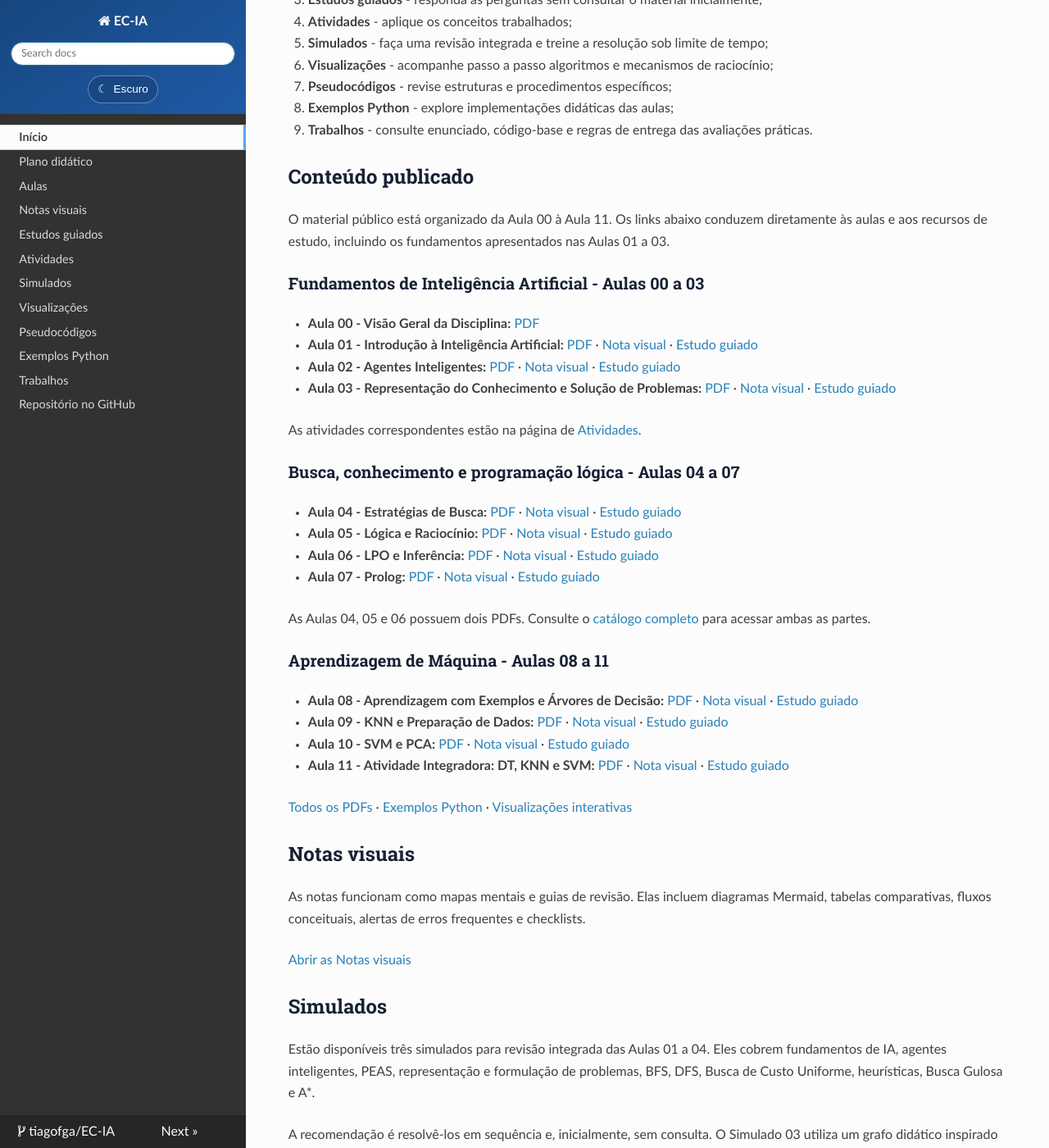
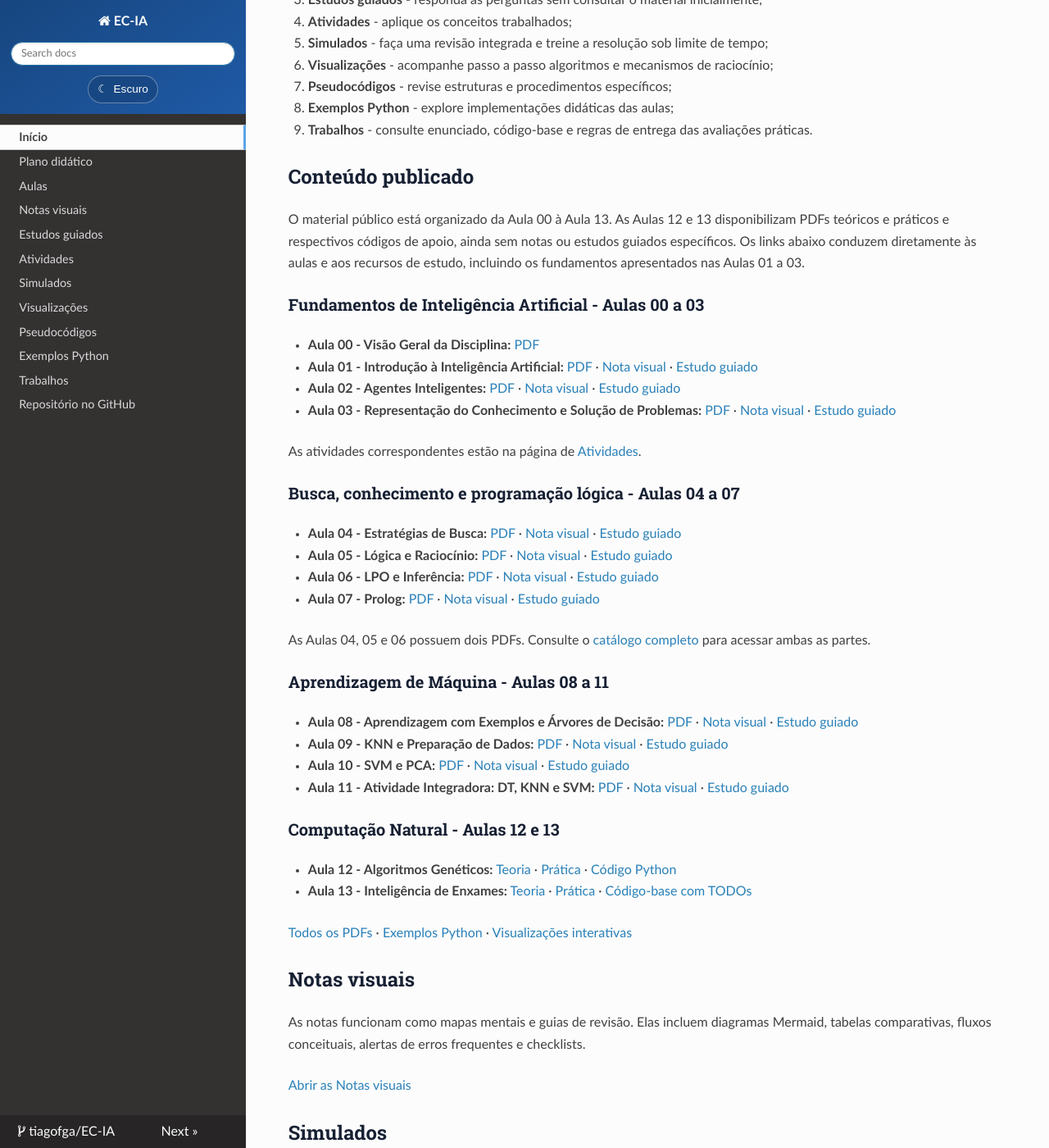
Before and after one commit to tiagofga/EC-IA, an MkDocs documentation site: the page built from docs/index.md, in a window 1280 px wide and 1400 px high, scrolled down 575 px. Shown: the whole window at 82% size. Built offline with MkDocs 1.6.1, drawn with Linux system fonts in a browser that asks for light colours; nearby versions of some CDN libraries; some of the changed text lies outside the part shown.

Commit message:
docs: integra aulas 12 e 13 aos indices e ao site

```diff
--- a/docs/index.md
+++ b/docs/index.md
@@ -22,7 +22,7 @@ Se você está acompanhando a disciplina durante o semestre, use esta sequência
 
 ## Conteúdo publicado
 
-O material público está organizado da Aula 00 à Aula 11. Os links abaixo conduzem diretamente às aulas e aos recursos de estudo, incluindo os fundamentos apresentados nas Aulas 01 a 03.
+O material público está organizado da Aula 00 à Aula 13. As Aulas 12 e 13 disponibilizam PDFs teóricos e práticos e respectivos códigos de apoio, ainda sem notas ou estudos guiados específicos. Os links abaixo conduzem diretamente às aulas e aos recursos de estudo, incluindo os fundamentos apresentados nas Aulas 01 a 03.
 
 ### Fundamentos de Inteligência Artificial - Aulas 00 a 03
 
@@ -48,6 +48,11 @@ As Aulas 04, 05 e 06 possuem dois PDFs. Consulte o [catálogo completo](aulas/in
 - **Aula 09 - KNN e Preparação de Dados:** [PDF](downloads/aulas/EC_IA_009_KNN.pdf) · [Nota visual](notas/09-knn/README.md) · [Estudo guiado](estudos-guiados/09-knn/README.md)
 - **Aula 10 - SVM e PCA:** [PDF](downloads/aulas/EC_IA_010_SVM.pdf) · [Nota visual](notas/10-svm/README.md) · [Estudo guiado](estudos-guiados/10-svm/README.md)
 - **Aula 11 - Atividade Integradora: DT, KNN e SVM:** [PDF](downloads/aulas/EC_IA_011_Atividade_Comparacao.pdf) · [Nota visual](notas/11-atividade-comparacao/README.md) · [Estudo guiado](estudos-guiados/11-atividade-comparacao/README.md)
+
+### Computação Natural - Aulas 12 e 13
+
+- **Aula 12 - Algoritmos Genéticos:** [Teoria](downloads/aulas/EC_IA_012_AG_Teoria.pdf) · [Prática](downloads/aulas/EC_IA_012_AG_Pratica.pdf) · [Código Python](exemplos/index.md)
+- **Aula 13 - Inteligência de Enxames:** [Teoria](downloads/aulas/EC_IA_013_Enxames_Teoria.pdf) · [Prática](downloads/aulas/EC_IA_013_Enxames_Pratica.pdf) · [Código-base com TODOs](exemplos/index.md)
 
 [Todos os PDFs](aulas/index.md) · [Exemplos Python](https://github.com/tiagofga/EC-IA/tree/main/exemplos) · [Visualizações interativas](visualizacoes/index.md)
 
@@ -75,7 +80,7 @@ As visualizações compartilham a mesma identidade visual: azul como cor princip
 
 ## Exemplos Python
 
-Os scripts públicos das Aulas 08-11 ajudam a explorar preparação de dados, DT, KNN, SVM, PCA e métricas de avaliação.
+Os scripts públicos das Aulas 08-11 exploram DT, KNN, SVM, PCA e métricas. A Aula 12 inclui um AG de referência após a prática; a Aula 13 oferece ACO e BPSO com TODOs, sem soluções finais.
 
 [Consultar exemplos Python](exemplos/index.md)
 
```
